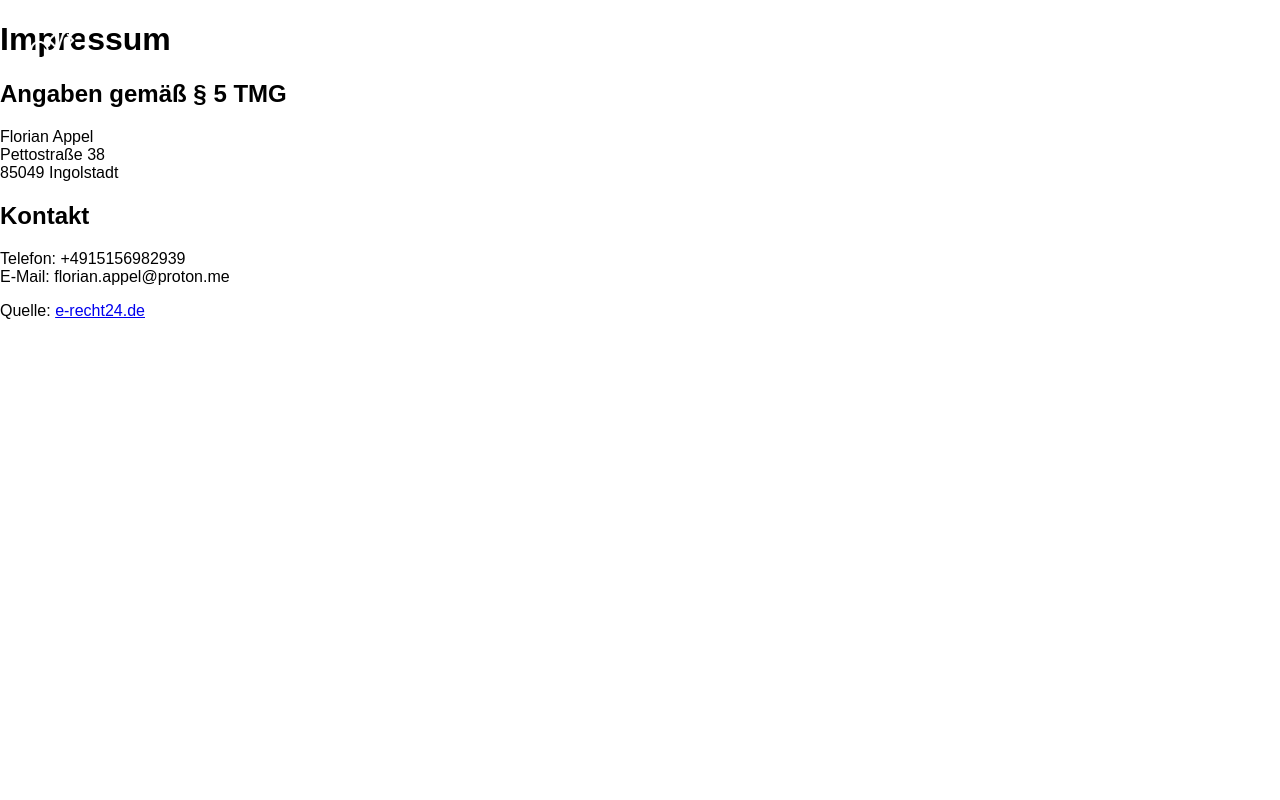
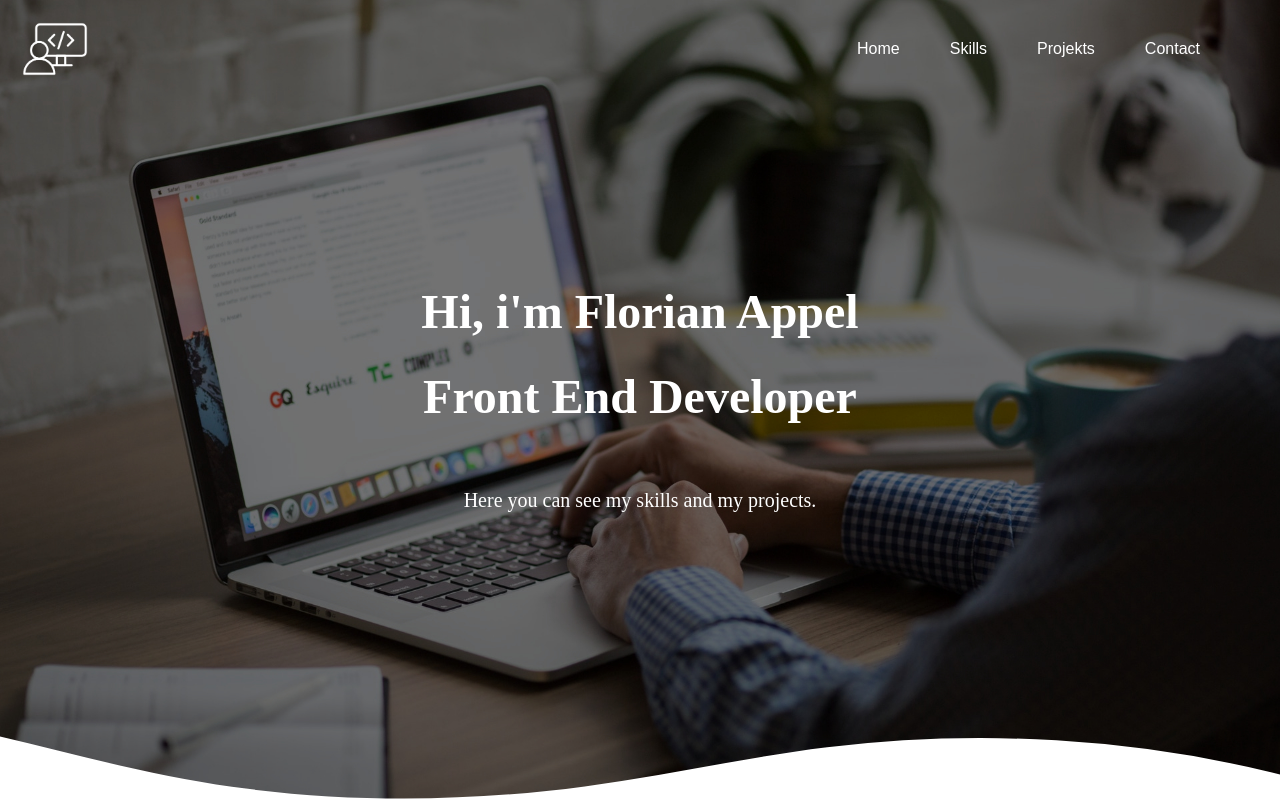
Before and after one commit to Florian-Appel/Portfolio, an Angular app: page /impressum in a window 1280 px wide. Shown: the top 800 px of the page. Built offline with nearby package versions, Linux system fonts and the light colour scheme.

Commit message:
router outlet fail

```diff
--- a/src/app/app.component.html
+++ b/src/app/app.component.html
@@ -1,8 +1,9 @@
 <app-header></app-header>
-<!-- <app-home></app-home>
+<!-- [darkMode]="router.url !== '/'" -->
+<app-home></app-home>
 <app-skills></app-skills>
 <app-projects></app-projects>
 <app-contact></app-contact>
-<app-fotter></app-fotter> -->
+<app-fotter></app-fotter>
 
-<router-outlet></router-outlet>
+<!-- <router-outlet></router-outlet> -->
--- a/src/app/app.component.ts
+++ b/src/app/app.component.ts
@@ -1,4 +1,5 @@
 import { Component } from '@angular/core';
+import { Router } from '@angular/router';
 
 @Component({
   selector: 'app-root',
@@ -7,4 +8,8 @@ import { Component } from '@angular/core';
 })
 export class AppComponent {
   title = 'portfolio';
+
+  constructor(public router: Router) {}
+
+
 }
--- a/src/app/header/header.component.html
+++ b/src/app/header/header.component.html
@@ -1,11 +1,12 @@
-<div class="header">
-    <div class="navbar">
-        <img src="assets/img/LogoMakr-0NM5H8.png" alt="">
-        <nav>
-            <a class="home-link" href="#home">Home</a>
-            <a href="#skills">Skills</a>
-            <a href="#portfolio">Projekts</a>
-            <a href="#contact">Contact</a>
-        </nav>
-    </div>
+<!-- <div class="header"> -->
+<div class="navbar" [class.headerDark]="darkMode">
+    <img *ngIf="!darkMode" src="assets/img/LogoMakr-0NM5H8.png" alt="">
+    <img *ngIf="darkMode" src="assets/img/LogoMakr-0NM5H8-black.png" alt="">
+    <nav [class.darkLinks]="darkMode">
+        <a class="home-link" href="#home">Home</a>
+        <a href="#skills">Skills</a>
+        <a href="#portfolio">Projekts</a>
+        <a href="#contact">Contact</a>
+    </nav>
 </div>
+<!-- </div> -->
--- a/src/app/header/header.component.scss
+++ b/src/app/header/header.component.scss
@@ -1,25 +1,24 @@
-.header {
-    position: absolute;
-    top: 0;
-    left: 0;
-    right: 0;
-    height: 100vh;
-    display: flex;
-    align-items: center;
-    flex-direction: column;
-    justify-content: center;
-    color: white;
-    h1 {
-        font-size: 300%;
-        margin-top: 15px;
-        margin-bottom: 15px;
-    }
-    p {
-        margin-top: 50px;
-        font-size: 20px;
-    }
-}
-
+// .header {
+//     position: absolute;
+//     top: 0;
+//     left: 0;
+//     right: 0;
+//     height: 100vh;
+//     display: flex;
+//     align-items: center;
+//     flex-direction: column;
+//     justify-content: center;
+//     color: white;
+//     h1 {
+//         font-size: 300%;
+//         margin-top: 15px;
+//         margin-bottom: 15px;
+//     }
+//     p {
+//         margin-top: 50px;
+//         font-size: 20px;
+//     }
+// }
 .navbar {
     position: absolute;
     z-index: 2;
@@ -52,6 +51,16 @@
     }
 }
 
+.darkLinks {
+    a {
+        color: black;
+    }
+}
+
+.headerDark {
+    box-shadow: 0px 1px 3px 0px rgba(0, 0, 0, 0.2);
+}
+
 // Responsive
 @media (max-width: 650px) {
     .navbar {
--- a/src/app/header/header.component.ts
+++ b/src/app/header/header.component.ts
@@ -1,4 +1,4 @@
-import { Component, OnInit } from '@angular/core';
+import { Component, Input, OnInit } from '@angular/core';
 
 @Component({
   selector: 'app-header',
@@ -6,6 +6,8 @@ import { Component, OnInit } from '@angular/core';
   styleUrls: ['./header.component.scss']
 })
 export class HeaderComponent implements OnInit {
+
+  @Input() darkMode = false; // Auf true
 
   constructor() { }
 
--- a/src/app/impressum/impressum.component.html
+++ b/src/app/impressum/impressum.component.html
@@ -1,3 +1,4 @@
+<div class="impressum">
     <h1>Impressum</h1>
 
     <h2>Angaben gem&auml;&szlig; &sect; 5 TMG</h2>
@@ -7,3 +8,4 @@
     <p>Telefon: +4915156982939<br /> E-Mail: florian.appel@proton.me</p>
 
     <p>Quelle: <a href="https://www.e-recht24.de">e-recht24.de</a></p>
+</div>
--- a/src/app/impressum/impressum.component.scss
+++ b/src/app/impressum/impressum.component.scss
@@ -0,0 +1,4 @@
+.impressum {
+    margin-top: 120px;
+    margin-left: 30px;
+}
--- a/src/app/privacy/privacy.component.scss
+++ b/src/app/privacy/privacy.component.scss
@@ -0,0 +1,5 @@
+.privacy {
+    margin-top: 120px;
+    margin-left: 30px;
+    margin-right: 30px;
+}
```
Also changed, not shown: src/app/privacy/privacy.component.html (+43 -41 lines), src/assets/img/LogoMakr-0NM5H8-black.png (added). Lines whose indentation alone changed are shown as unchanged.
